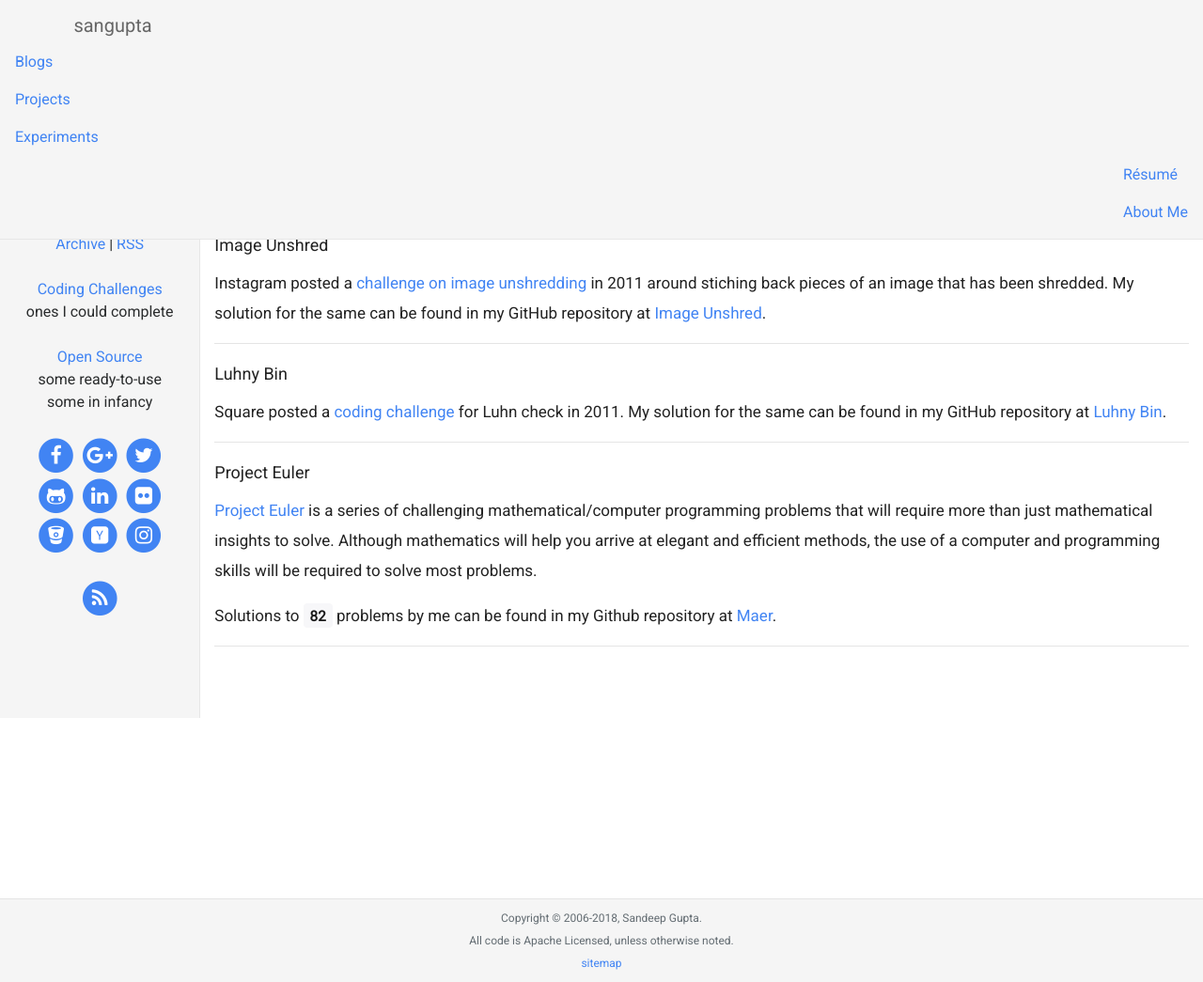
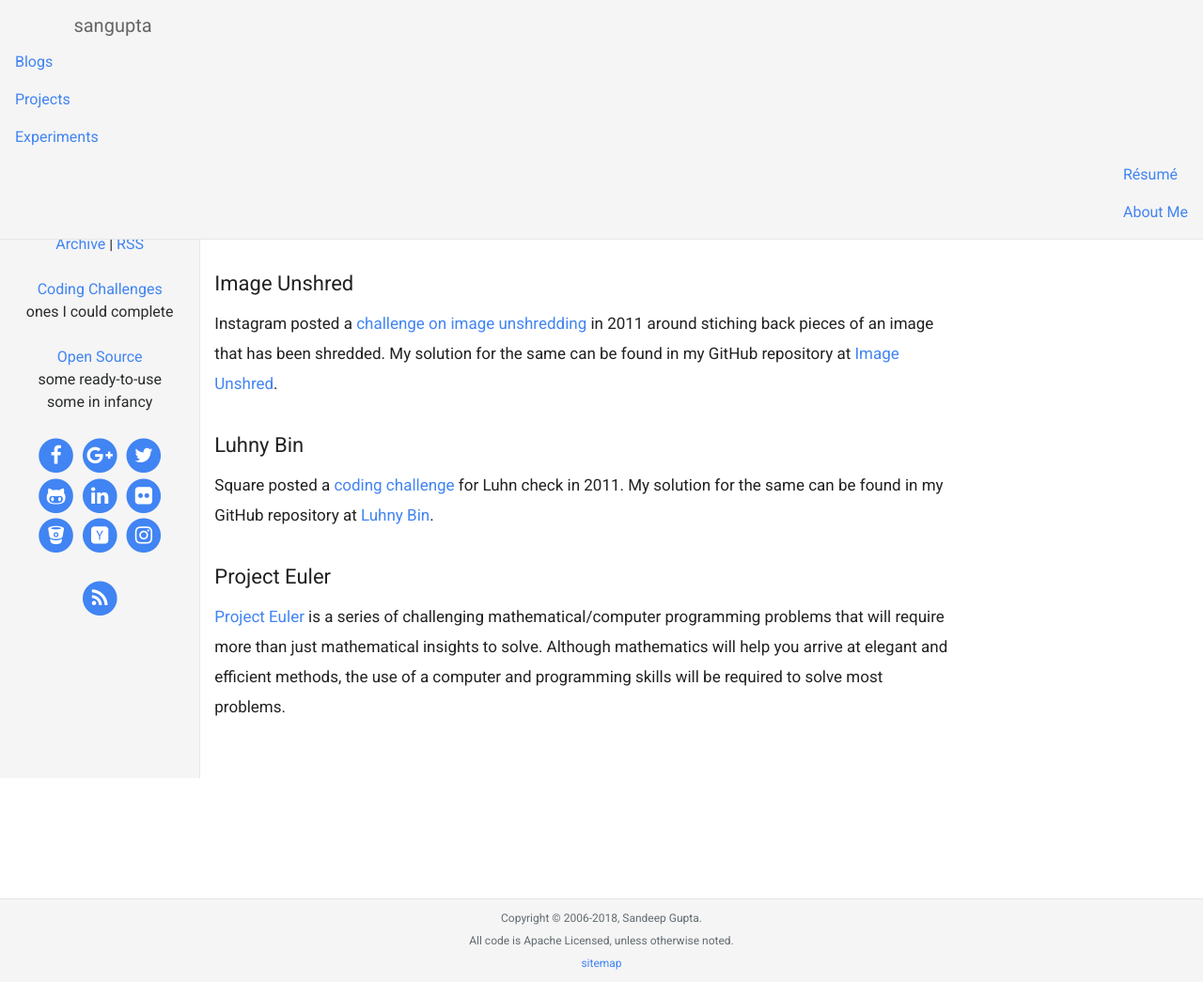
Before and after one commit to sangupta/sangupta.github.io, a Jekyll site: the page built from coding-challenges.md, in a window 1280 px wide. Shown: the whole page at 94% size. Built offline with Jekyll 4.4.1, drawn with Linux system fonts in a browser that asks for light colours; nearby versions of some CDN libraries; comment, search, counter and statistics services are not loaded.

Commit message:
ui fixes for coding challenges

```diff
--- a/coding-challenges.md
+++ b/coding-challenges.md
@@ -3,37 +3,34 @@ layout: default
 title: Coding Challenges
 ---
 
-## Coding Challenges
+<div class='smaller-reading-pane'>
 
-### Greplin
+<h1>Coding Challenges</h1>
+
+<h2>Greplin</h2>
 
 Greplin posted a <a href="http://challenge.greplin.com/">coding challenge</a> with 3 levels. My solutions for the entire
 challenge can be found in my GitHub repository at <a href="https://github.com/sangupta/greplin">Greplin</a>.
 
-<hr>
-
-### Image Unshred
+<br><br>
+<h2>Image Unshred</h2>
 
 Instagram posted a <a href="http://instagram-engineering.tumblr.com/post/12651721845/instagram-engineering-challenge-the-unshredder">challenge
 on image unshredding</a> in 2011 around stiching back pieces of an image that has been shredded. My solution for the same can be found in
 my GitHub repository at <a href="https://github.com/sangupta/image-unshred">Image Unshred</a>.
 
-<hr>
-
-### Luhny Bin
+<br><br>
+<h2>Luhny Bin</h2>
 
 Square posted a <a href="http://corner.squareup.com/2011/11/luhny-bin.html">coding challenge</a> for Luhn check in 2011.
 My solution for the same can be found in my GitHub repository at <a href="https://github.com/sangupta/luhnybin">Luhny Bin</a>.
 
-<hr>
-
-### Project Euler
+<br><br>
+<h2>Project Euler</h2>
 
 <a href="https://projecteuler.net/">Project Euler</a> is a series of challenging mathematical/computer
 programming problems that will require more than just mathematical insights to solve. Although mathematics
 will help you arrive at elegant and efficient methods, the use of a computer and programming skills
 will be required to solve most problems.
 
-Solutions to `82` problems by me can be found in my Github repository at <a href="https://github.com/sangupta/maer">Maer</a>.
-
-<hr>
+</div>
```
